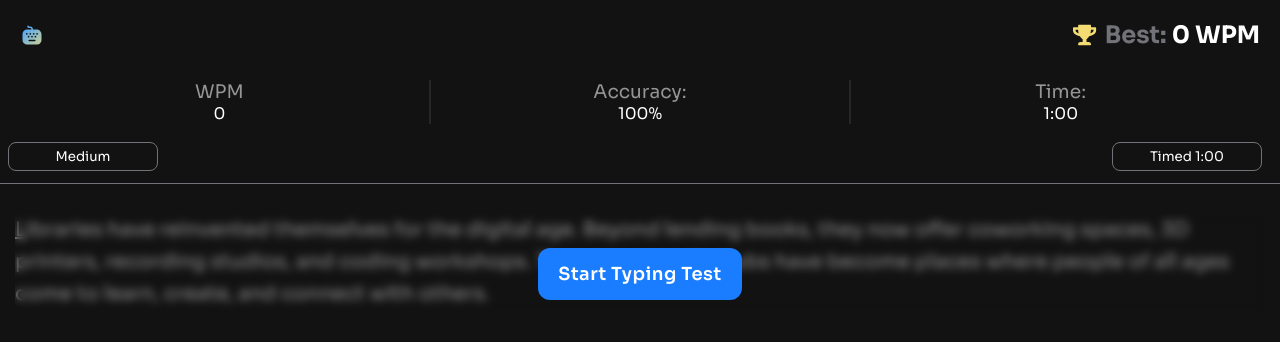
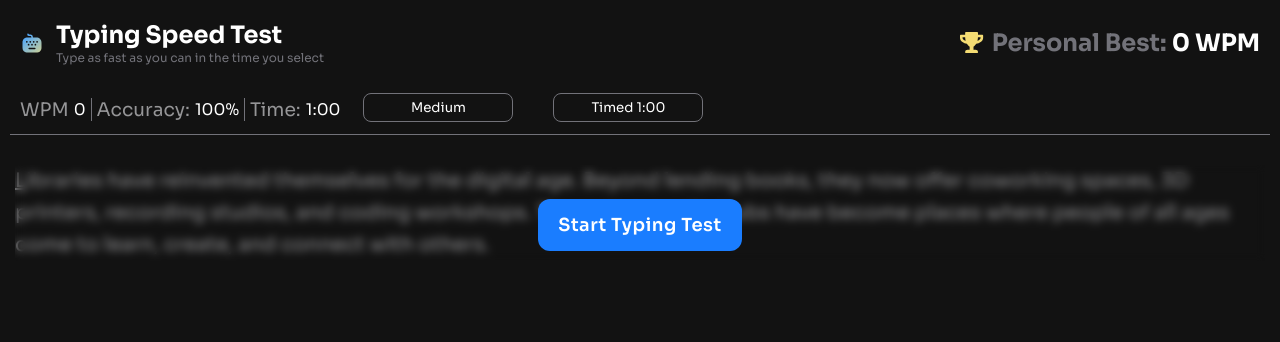
Before and after one commit to feelgooddd/typing-speed-test, a React (Vite) app: page / in a window 1280 px wide. Shown: the top 342 px of the page. Built offline with nearby package versions, Linux system fonts and the light colour scheme.

Commit message:
Added some  styling to make it look nicer on desktop for the test details and header.

```diff
--- a/src/components/Header.jsx
+++ b/src/components/Header.jsx
@@ -2,15 +2,26 @@
 import PersonalBestIcon from "../assets/images/icon-personal-best.svg";
 import { useState } from "react";
 import "./css/header.css";
-const Header = ({PB}) => {
+const Header = ({ PB }) => {
   return (
 <header className="header">
   <div className="header-left">
-        <img src={LogoSmall} alt="" />
+    <div className="header-left__logo">
+      <img src={LogoSmall} alt="keyboard icon logo" />
     </div>
+    <div className="header-left__content">
+      <h1>Typing Speed Test</h1>
+      <p className="txt-grey">Type as fast as you can in the time you select</p>
+    </div>
+  </div>
+
   <div className="header-right">
     <img src={PersonalBestIcon} alt="" />
-        <h2><span className="txt-grey">Best:</span> {PB} WPM</h2>
+<h2 className="pb-text">
+  <span className="txt-grey pb-mobile">Best:</span>
+  <span className="txt-grey pb-desktop">Personal Best:</span> {PB} WPM
+</h2>
+
   </div>
 </header>
   );
--- a/src/components/Timing.jsx
+++ b/src/components/Timing.jsx
@@ -94,8 +94,6 @@
           )}
         </div>
       </div>
-
-
     </section>
   );
 };
--- a/src/components/css/header.css
+++ b/src/components/css/header.css
@@ -14,4 +14,47 @@
 .header-right {
   display: flex;
   gap: 8px;
+  align-items: center;
 }
+
+/* MOBILE: hide title + description */
+.header-left__content {
+  display: none;
+}
+
+.pb-desktop {
+  display: none;
+}
+
+.pb-mobile {
+  display: inline;
+}
+
+
+@media screen and (min-width: 725px) {
+  .header-left {
+    display: flex;
+    align-items: center;
+    gap: 12px;
+  }
+
+  .header-left__content {
+    display: block;
+  }
+
+  .header-left h1 {
+    font-size: 1.5rem;
+  }
+
+  .header-left p {
+    font-size: 0.75rem;
+  }
+
+  .pb-desktop {
+  display: inline;
+}
+
+.pb-mobile {
+  display: none;
+}
+}
--- a/src/components/css/timing.css
+++ b/src/components/css/timing.css
@@ -1,9 +1,8 @@
-
 .timing-section {
   background-color: var(--clr-Neutral-900);
 }
 
-.timing-section h3{
+.timing-section h3 {
   color: var(--clr-Neutral-400);
   font-weight: 400;
 }
@@ -12,15 +11,13 @@
   justify-content: space-between;
   padding: 10px;
   text-align: center;
-
 }
-.timing-section__details > div{
+.timing-section__details > div {
   flex: 1;
 }
 
 .timing-section__details > div:not(:last-child) {
   border-right: 2px solid var(--clr-Neutral-800);
-
 }
 
 .timing-section__details-WPM {
@@ -44,7 +41,8 @@
   border-bottom: 1px solid var(--clr-Neutral-500);
 }
 
-.difficulty-btn, .time-btn{
+.difficulty-btn,
+.time-btn {
   background-color: transparent;
   border: none;
   color: inherit;
@@ -55,10 +53,37 @@
 }
 .difficulty-btn {
   flex: 1;
-
 }
 
 .time-btn {
   flex: 1;
+}
 
+@media screen and (min-width: 725px) {
+  .timing-section {
+    display: flex;
+    border-bottom: 1px solid var(--clr-Neutral-500);
+    margin-inline: 10px;
+    align-items: center;
   }
+
+  .timing-section__details {
+    gap: 5px;
+  }
+
+  .timing-section__details-accuracy,
+  .timing-section__details-WPM,
+  .timing-section__details-time {
+    display: flex;
+    align-items: center;
+    gap: 5px;
+    padding-right: 5px;
+  }
+  .timing-section__details > div:not(:last-child) {
+    border-right: 1px solid var(--clr-Neutral-500);
+  }
+
+  .timing-section__buttons {
+    border: none;
+  }
+}
--- a/src/components/css/typinginput.css
+++ b/src/components/css/typinginput.css
@@ -1,7 +1,6 @@
 #user-input {
   position: absolute;
   top: 0;
-  left: 0;
-  opacity: 0;
+  left: -10000px;
   height: 0;
 }
```
Lines whose indentation alone changed are shown as unchanged.
